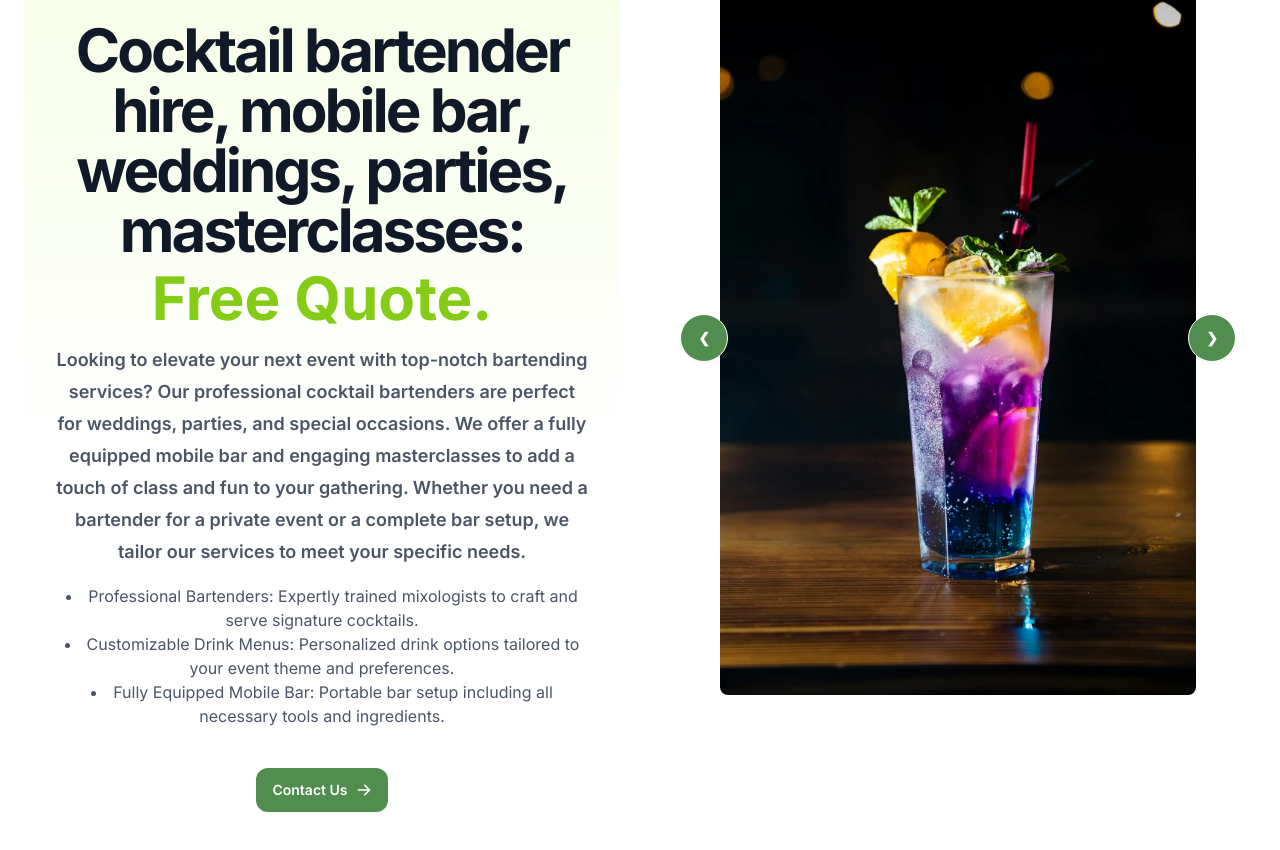
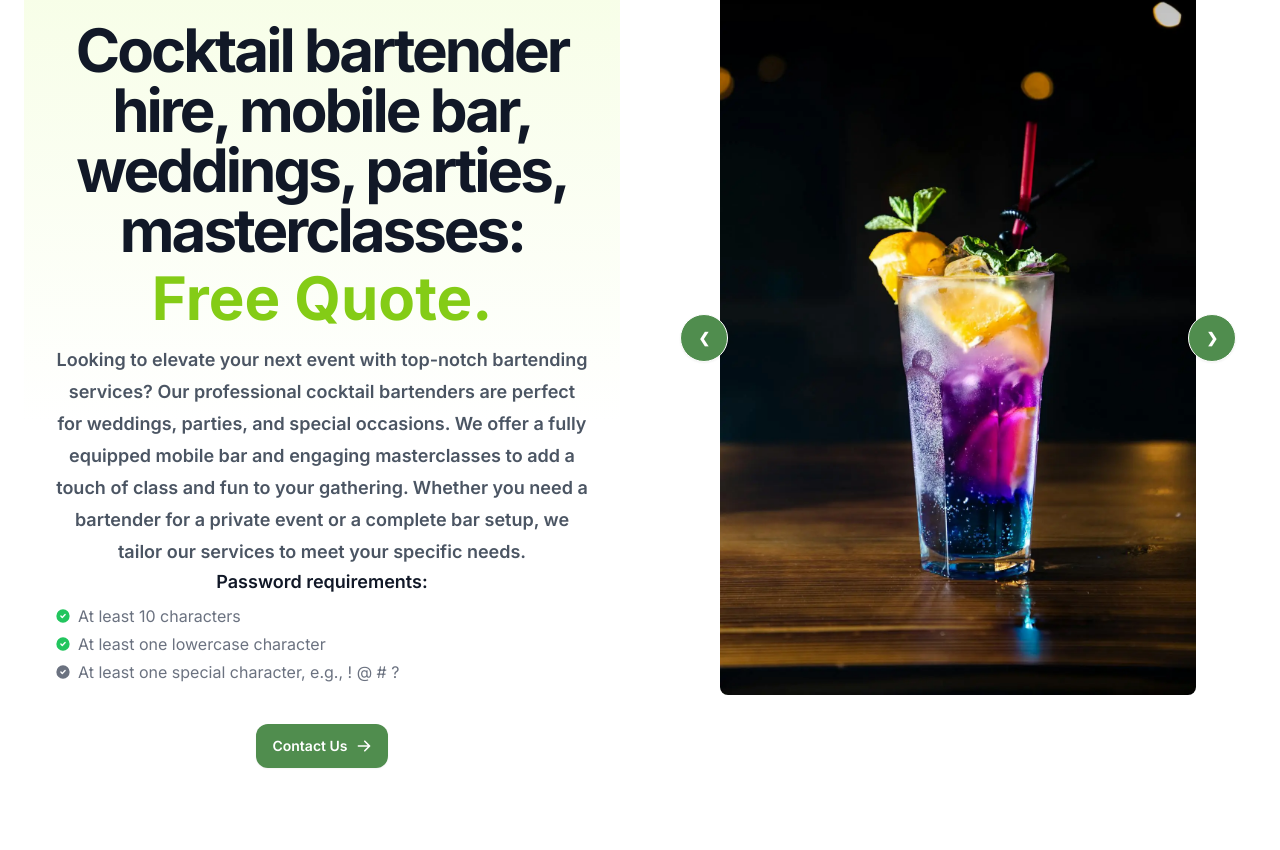
Before and after one commit to amora92/tailwind_mybartenders, a Next.js app: page / in a window 1280 px wide. Shown: the part 932-1782 px from the top of the page. Built offline with nearby package versions, Linux system fonts and the light colour scheme.

Commit message:
cta_left
cta_left

```diff
--- a/components/Hero_Cta_Left.jsx
+++ b/components/Hero_Cta_Left.jsx
@@ -22,20 +22,49 @@ const HeroCtaLeft = () => {
             event or a complete bar setup, we tailor our services to meet your
             specific needs.
           </h2>
-          <ul className='mt-4 list-disc list-inside text-center text-gray-600'>
-            <li>
-              Professional Bartenders: Expertly trained mixologists to craft and
-              serve signature cocktails.
+
+          <h2 class='mb-2 text-lg font-semibold text-gray-900 dark:text-black'>
+            Password requirements:
+          </h2>
+          <ul class='max-w-md space-y-1 text-gray-500 list-inside dark:text-gray-400'>
+            <li class='flex items-center'>
+              <svg
+                class='w-3.5 h-3.5 me-2 text-green-500 dark:text-green-400 flex-shrink-0'
+                aria-hidden='true'
+                xmlns='http://www.w3.org/2000/svg'
+                fill='currentColor'
+                viewBox='0 0 20 20'
+              >
+                <path d='M10 .5a9.5 9.5 0 1 0 9.5 9.5A9.51 9.51 0 0 0 10 .5Zm3.707 8.207-4 4a1 1 0 0 1-1.414 0l-2-2a1 1 0 0 1 1.414-1.414L9 10.586l3.293-3.293a1 1 0 0 1 1.414 1.414Z' />
+              </svg>
+              At least 10 characters
             </li>
-            <li>
-              Customizable Drink Menus: Personalized drink options tailored to
-              your event theme and preferences.
+            <li class='flex items-center'>
+              <svg
+                class='w-3.5 h-3.5 me-2 text-green-500 dark:text-green-400 flex-shrink-0'
+                aria-hidden='true'
+                xmlns='http://www.w3.org/2000/svg'
+                fill='currentColor'
+                viewBox='0 0 20 20'
+              >
+                <path d='M10 .5a9.5 9.5 0 1 0 9.5 9.5A9.51 9.51 0 0 0 10 .5Zm3.707 8.207-4 4a1 1 0 0 1-1.414 0l-2-2a1 1 0 0 1 1.414-1.414L9 10.586l3.293-3.293a1 1 0 0 1 1.414 1.414Z' />
+              </svg>
+              At least one lowercase character
             </li>
-            <li>
-              Fully Equipped Mobile Bar: Portable bar setup including all
-              necessary tools and ingredients.
+            <li class='flex items-center'>
+              <svg
+                class='w-3.5 h-3.5 me-2 text-gray-500 dark:text-gray-400 flex-shrink-0'
+                aria-hidden='true'
+                xmlns='http://www.w3.org/2000/svg'
+                fill='currentColor'
+                viewBox='0 0 20 20'
+              >
+                <path d='M10 .5a9.5 9.5 0 1 0 9.5 9.5A9.51 9.51 0 0 0 10 .5Zm3.707 8.207-4 4a1 1 0 0 1-1.414 0l-2-2a1 1 0 0 1 1.414-1.414L9 10.586l3.293-3.293a1 1 0 0 1 1.414 1.414Z' />
+              </svg>
+              At least one special character, e.g., ! @ # ?
             </li>
           </ul>
+
           <div className='mt-10 flex items-center justify-center gap-x-6'>
             <a
               className='isomorphic-link isomorphic-link--internal inline-flex items-center justify-center gap-2 rounded-xl bg-main_buttons_1 px-4 py-3 text-sm font-semibold text-white shadow-sm transition-all duration-150 hover:bg-green-500 focus-visible:outline focus-visible:outline-2 focus-visible:outline-offset-2 focus-visible:outline-blue-600'
--- a/components/VideoSection/VideoSection.jsx
+++ b/components/VideoSection/VideoSection.jsx
@@ -22,7 +22,7 @@ const VideoSection = () => {
             <span className='text-white'> Northampton & Nationwide</span>
           </h1>
           <p className='w-1/2 mx-auto mt-4 lg:pt-5 lg:pb-5 text-base font-medium text-white text-balance'>
-            We cater to all drinks events.
+            We cater to all drink events.
           </p>
           <h3 className='font-light text-3xl'>
             Fine Cocktails & Bespoke Event Solutions
```
